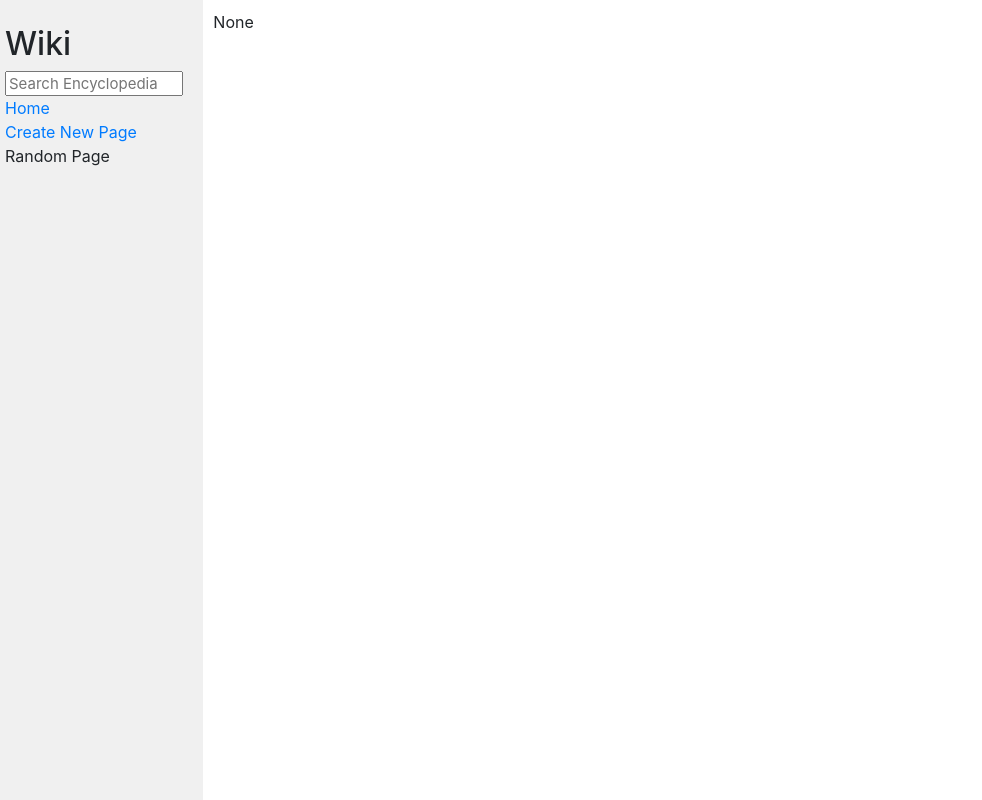
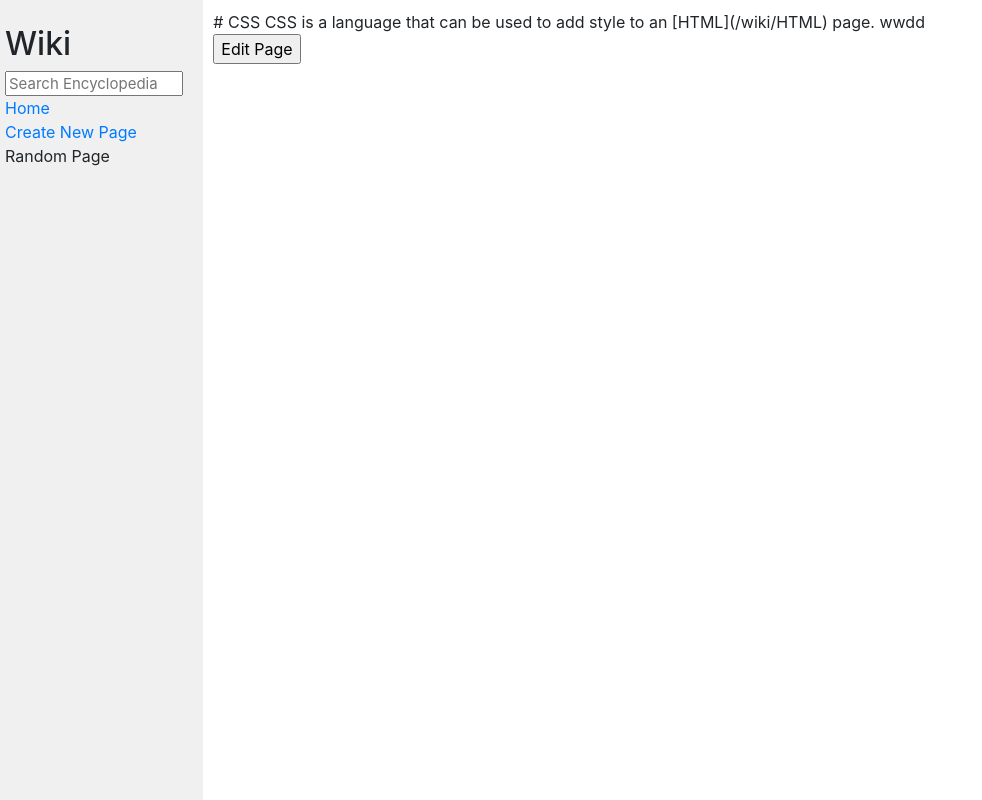
Before and after one commit to KubaGarncarek/wikipedia, a Django app: page /wiki/CSS in a window 1280 px wide. Shown: the whole page, without its empty margins (0-982 px from the left). Run offline with Django 3.2, Linux system fonts and the light colour scheme; some libraries are stand-ins or nearby versions.

Commit message:
completed editing pages function

```diff
--- a/wiki/encyclopedia/templates/encyclopedia/greet.html
+++ b/wiki/encyclopedia/templates/encyclopedia/greet.html
@@ -5,6 +5,18 @@
 {% endblock %}
 
 {% block body %}
-    {{entry}}
+    <form action="{% url 'wiki:edit_page' %}" method="post">
+
+        {% csrf_token %}
+
+        {{entry}}
+
+        <div class="edit_page">
+            <input type="submit" value="Edit Page">
+        </div>
+        <input type="hidden" name="title" value="{{title}}">
+        <input type="hidden" name="content" value="{{entry}}">
+    </form>
+
     {{message}}
 {% endblock %}
--- a/wiki/encyclopedia/urls.py
+++ b/wiki/encyclopedia/urls.py
@@ -8,4 +8,6 @@
     path("wiki/<str:name>", views.greet, name="greet"),
     path("search", views.search, name="search"),
     path("new_page", views.new_page, name="new_page"),
+    path("edit_page", views.edit_page, name="edit_page"),
+    path("save_changes", views.save_changes, name="save_changes"),
 ]
--- a/wiki/encyclopedia/views.py
+++ b/wiki/encyclopedia/views.py
@@ -3,7 +3,7 @@
 from . import util
 
 class NewPageForm(forms.Form):
-    title = forms.CharField(label="Title of New Page")
+    title = forms.CharField(label="Title of Page")
 
 
 def lowercase_entries():
@@ -17,13 +17,14 @@
     return render(request, "encyclopedia/index.html", {
         "entries": util.list_entries(),
     })
+
 def greet(request,name):
-    name = name.lower()
-    if name in lowercase_entries():
+    if name.lower() in lowercase_entries():
         return render(request, "encyclopedia/greet.html", {
             "entry" : util.get_entry(name),
             "title" : name
         })
+
     else:
         return render(request, "encyclopedia/greet.html", {
             "message" : f"page {name} does not exist"
@@ -38,14 +39,17 @@
                 "entry" : util.get_entry(searched_entry),
                 "title" : searched_entry
             })
+
         entries = []
         for entry in lowercase_entries():
             if searched_entry in entry:
                 entries.append(entry)
+
         if entries:
             return render(request, "encyclopedia/index.html", {
                 "entries": entries,
             })
+
         return render(request, "encyclopedia/index.html")
 
 def new_page(request):
@@ -60,11 +64,32 @@
 
             content = request.POST.get("page_content")
             util.save_entry(title, content)
+
             return render(request, "encyclopedia/greet.html", {
                 "entry" : util.get_entry(title),
-                "title" : title,
+                "title" : title
+
             })
 
     return render(request, "encyclopedia/new_page.html", {
-        "form": NewPageForm()
+        "form": NewPageForm(),
+        "new_page" : True
+
     })
+
+def edit_page(request):
+    title = request.POST['title']
+    content = request.POST['content']
+    print(title)
+    return render(request, "encyclopedia/new_page.html", {
+            "content" : content,
+            "title" : title
+        })
+def save_changes(request):
+    title = request.POST['title']
+    content = request.POST.get('page_content')
+    util.save_entry(title, content)
+    return render(request, "encyclopedia/greet.html", {
+        "entry" : util.get_entry(title),
+
+    })
--- a/wiki/entries/CSS.md
+++ b/wiki/entries/CSS.md
@@ -1,3 +1,9 @@
-# CSS
+            # CSS
+
+
 
 CSS is a language that can be used to add style to an [HTML](/wiki/HTML) page.
+
+
+
+        wwdd
```
Also changed, not shown: wiki/encyclopedia/templates/encyclopedia/new_page.html (+15 -0 lines), wiki/encyclopedia/static/encyclopedia/styles.css (line endings or trailing spaces).
